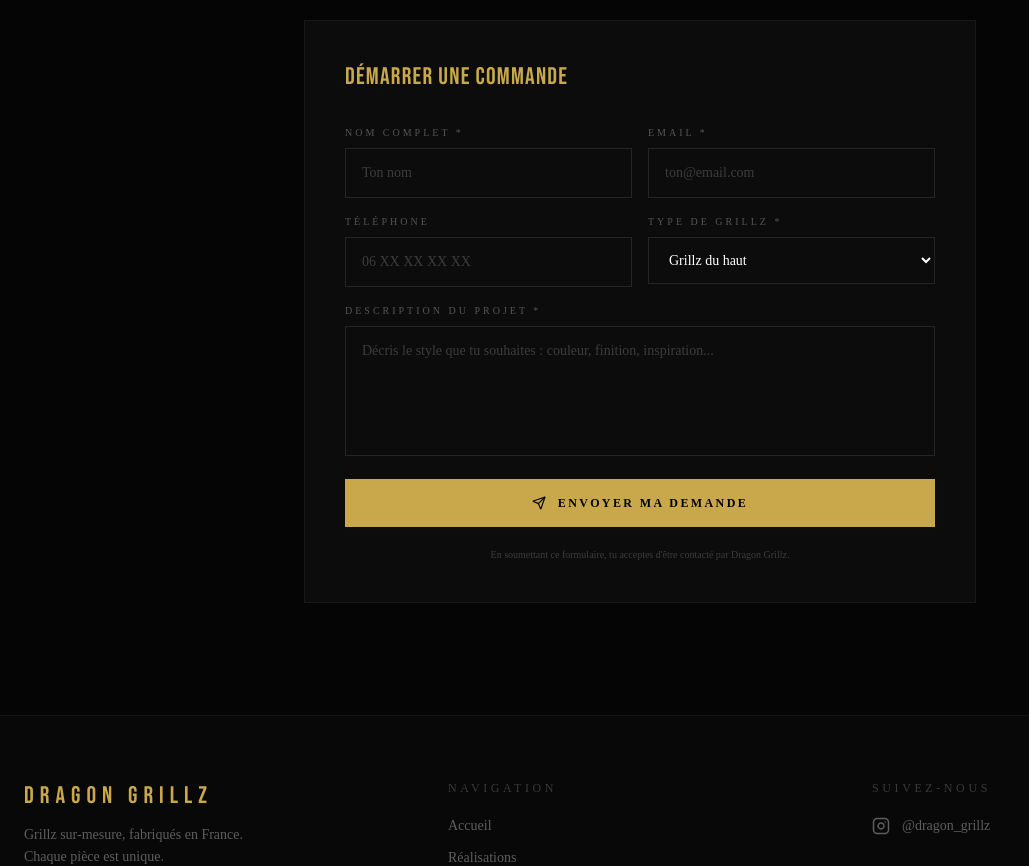
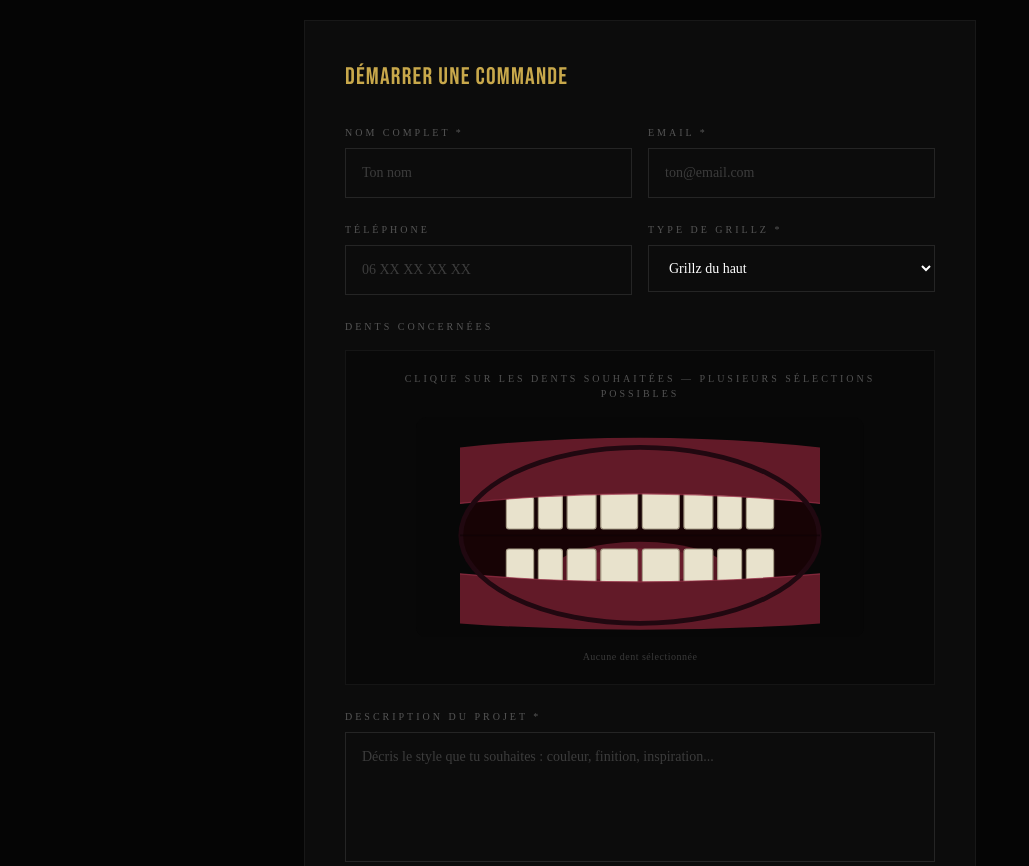
Before and after one commit to DVL15/dragon-grillz, a Next.js app: page /contact in a window 1280 px wide. Shown: the part 520-1386 px from the top of the page, without its empty margins (0-1029 px from the left). Built offline with nearby package versions, Linux system fonts and the light colour scheme.

Commit message:
add interactive tooth selector on contact form

```diff
--- a/app/api/contact/route.ts
+++ b/app/api/contact/route.ts
@@ -6,7 +6,7 @@ const resend = new Resend(process.env.RESEND_API_KEY)
 export async function POST(request: Request) {
   try {
     const body = await request.json()
-    const { name, email, phone, type, description } = body
+    const { name, email, phone, type, description, teeth } = body
 
     if (!name || !email || !description) {
       return NextResponse.json({ error: 'Champs manquants' }, { status: 400 })
@@ -37,6 +37,15 @@ export async function POST(request: Request) {
               <td style="padding: 12px 0; color: #888;">Type de Grillz</td>
               <td style="padding: 12px 0; color: #fff;">${type}</td>
             </tr>
+            <tr style="border-bottom: 1px solid #222;">
+              <td style="padding: 12px 0; color: #888; vertical-align: top;">Dents choisies</td>
+              <td style="padding: 12px 0; color: #fff; line-height: 1.8;">
+                ${Array.isArray(teeth) && teeth.length > 0
+                  ? teeth.map((t: string) => `<span style="display:inline-block; background:#1a1500; border:1px solid #C8A84B55; color:#C8A84B; font-size:11px; padding:2px 8px; margin:2px; border-radius:2px;">${t}</span>`).join('')
+                  : '<span style="color:#555">Non renseigné</span>'
+                }
+              </td>
+            </tr>
             <tr>
               <td style="padding: 12px 0; color: #888; vertical-align: top;">Description</td>
               <td style="padding: 12px 0; color: #fff; line-height: 1.6;">${description.replace(/\n/g, '<br/>')}</td>
--- a/app/contact/page.tsx
+++ b/app/contact/page.tsx
@@ -3,6 +3,7 @@
 import { motion } from 'framer-motion'
 import { Instagram, MapPin, Clock, Send, CheckCircle, AlertCircle } from 'lucide-react'
 import { useState } from 'react'
+import ToothSelector from '@/components/ToothSelector'
 
 type Status = 'idle' | 'loading' | 'success' | 'error'
 
@@ -15,6 +16,13 @@ export default function ContactPage() {
     type: 'Haut',
     description: '',
   })
+  const [selectedTeeth, setSelectedTeeth] = useState<string[]>([])
+
+  const toggleTooth = (id: string) => {
+    setSelectedTeeth((prev) =>
+      prev.includes(id) ? prev.filter((t) => t !== id) : [...prev, id]
+    )
+  }
 
   const handleChange = (
     e: React.ChangeEvent<HTMLInputElement | HTMLSelectElement | HTMLTextAreaElement>
@@ -30,12 +38,13 @@ export default function ContactPage() {
       const res = await fetch('/api/contact', {
         method: 'POST',
         headers: { 'Content-Type': 'application/json' },
-        body: JSON.stringify(form),
+        body: JSON.stringify({ ...form, teeth: selectedTeeth }),
       })
 
       if (res.ok) {
         setStatus('success')
         setForm({ name: '', email: '', phone: '', type: 'Haut', description: '' })
+        setSelectedTeeth([])
       } else {
         setStatus('error')
       }
@@ -137,7 +146,9 @@ export default function ContactPage() {
               </button>
             </motion.div>
           ) : (
-            <form onSubmit={handleSubmit} className="space-y-4">
+            <form onSubmit={handleSubmit} className="space-y-6">
+
+              {/* Nom + Email */}
               <div className="grid grid-cols-1 md:grid-cols-2 gap-4">
                 <div>
                   <label className="text-white/30 text-[10px] uppercase tracking-[0.3em] block mb-2">
@@ -168,6 +179,7 @@ export default function ContactPage() {
                 </div>
               </div>
 
+              {/* Téléphone + Type */}
               <div className="grid grid-cols-1 md:grid-cols-2 gap-4">
                 <div>
                   <label className="text-white/30 text-[10px] uppercase tracking-[0.3em] block mb-2">
@@ -198,6 +210,17 @@ export default function ContactPage() {
                 </div>
               </div>
 
+              {/* Sélecteur de dents */}
+              <div>
+                <label className="text-white/30 text-[10px] uppercase tracking-[0.3em] block mb-4">
+                  Dents concernées
+                </label>
+                <div className="border border-white/5 p-5 bg-[#080808]">
+                  <ToothSelector selected={selectedTeeth} onToggle={toggleTooth} />
+                </div>
+              </div>
+
+              {/* Description */}
               <div>
                 <label className="text-white/30 text-[10px] uppercase tracking-[0.3em] block mb-2">
                   Description du projet *
@@ -223,7 +246,7 @@ export default function ContactPage() {
               <button
                 type="submit"
                 disabled={status === 'loading'}
-                className="w-full flex items-center justify-center gap-3 bg-[#C8A84B] text-black font-semibold py-4 hover:bg-[#E8C96B] transition-colors text-xs tracking-[0.2em] uppercase disabled:opacity-50 disabled:cursor-not-allowed mt-2"
+                className="w-full flex items-center justify-center gap-3 bg-[#C8A84B] text-black font-semibold py-4 hover:bg-[#E8C96B] transition-colors text-xs tracking-[0.2em] uppercase disabled:opacity-50 disabled:cursor-not-allowed"
               >
                 {status === 'loading' ? (
                   <>
@@ -238,7 +261,7 @@ export default function ContactPage() {
                 )}
               </button>
 
-              <p className="text-white/20 text-[10px] text-center pt-1">
+              <p className="text-white/20 text-[10px] text-center">
                 En soumettant ce formulaire, tu acceptes d'être contacté par Dragon Grillz.
               </p>
             </form>
--- /dev/null
+++ b/components/ToothSelector.tsx
@@ -0,0 +1,184 @@
+'use client'
+
+import { useState } from 'react'
+
+interface ToothDef {
+  id: string
+  label: string
+  x: number
+  y: number
+  w: number
+  h: number
+}
+
+const UPPER: ToothDef[] = [
+  { id: 'ul_premolar', label: 'Prémolaire G sup.',   x: 113, y: 100, w: 34, h: 40 },
+  { id: 'ul_canine',   label: 'Canine G sup.',        x: 153, y: 86,  w: 30, h: 54 },
+  { id: 'ul_lateral',  label: 'Latérale G sup.',      x: 189, y: 80,  w: 36, h: 60 },
+  { id: 'ul_central',  label: 'Centrale G sup.',      x: 231, y: 72,  w: 46, h: 68 },
+  { id: 'ur_central',  label: 'Centrale D sup.',      x: 283, y: 72,  w: 46, h: 68 },
+  { id: 'ur_lateral',  label: 'Latérale D sup.',      x: 335, y: 80,  w: 36, h: 60 },
+  { id: 'ur_canine',   label: 'Canine D sup.',        x: 377, y: 86,  w: 30, h: 54 },
+  { id: 'ur_premolar', label: 'Prémolaire D sup.',    x: 413, y: 100, w: 34, h: 40 },
+]
+
+const LOWER: ToothDef[] = [
+  { id: 'll_premolar', label: 'Prémolaire G inf.',   x: 113, y: 165, w: 34, h: 40 },
+  { id: 'll_canine',   label: 'Canine G inf.',        x: 153, y: 165, w: 30, h: 54 },
+  { id: 'll_lateral',  label: 'Latérale G inf.',      x: 189, y: 165, w: 36, h: 60 },
+  { id: 'll_central',  label: 'Centrale G inf.',      x: 231, y: 165, w: 46, h: 68 },
+  { id: 'lr_central',  label: 'Centrale D inf.',      x: 283, y: 165, w: 46, h: 68 },
+  { id: 'lr_lateral',  label: 'Latérale D inf.',      x: 335, y: 165, w: 36, h: 60 },
+  { id: 'lr_canine',   label: 'Canine D inf.',        x: 377, y: 165, w: 30, h: 54 },
+  { id: 'lr_premolar', label: 'Prémolaire D inf.',    x: 413, y: 165, w: 34, h: 40 },
+]
+
+const ALL = [...UPPER, ...LOWER]
+
+export default function ToothSelector({
+  selected,
+  onToggle,
+}: {
+  selected: string[]
+  onToggle: (id: string) => void
+}) {
+  const [hovered, setHovered] = useState<string | null>(null)
+
+  const fill = (id: string) =>
+    selected.includes(id) ? '#C8A84B' : hovered === id ? '#f0ebd8' : '#e8e2cc'
+
+  const stroke = (id: string) =>
+    selected.includes(id) ? '#E8C96B' : hovered === id ? '#C8A84B' : '#a89e88'
+
+  const hoveredTooth = hovered ? ALL.find((t) => t.id === hovered) : null
+
+  return (
+    <div>
+      <p className="text-white/30 text-[10px] uppercase tracking-[0.3em] mb-4 text-center">
+        Clique sur les dents souhaitées — plusieurs sélections possibles
+      </p>
+
+      <svg
+        viewBox="0 0 560 276"
+        className="w-full max-w-md mx-auto block"
+        style={{ userSelect: 'none', touchAction: 'manipulation' }}
+        aria-label="Sélecteur de dents"
+      >
+        {/* Fond sombre */}
+        <rect width="560" height="276" fill="#070707" rx="14" />
+
+        {/* Cavité buccale */}
+        <ellipse cx="280" cy="148" rx="224" ry="110" fill="#170305" />
+
+        {/* Langue */}
+        <ellipse cx="280" cy="192" rx="108" ry="36" fill="#621a28" opacity="0.85" />
+        <ellipse cx="280" cy="186" rx="80" ry="22" fill="#7a2235" opacity="0.5" />
+
+        {/* Dents inférieures */}
+        {LOWER.map((t) => (
+          <g
+            key={t.id}
+            onClick={() => onToggle(t.id)}
+            onMouseEnter={() => setHovered(t.id)}
+            onMouseLeave={() => setHovered(null)}
+            style={{ cursor: 'pointer' }}
+          >
+            <rect
+              x={t.x} y={t.y} width={t.w} height={t.h}
+              rx={3}
+              fill={fill(t.id)}
+              stroke={stroke(t.id)}
+              strokeWidth="1.5"
+            />
+            {selected.includes(t.id) && (
+              <rect
+                x={t.x + 5} y={t.y + t.h - 13}
+                width={t.w - 10} height={5}
+                rx={2} fill="#fff" opacity="0.22"
+              />
+            )}
+          </g>
+        ))}
+
+        {/* Dents supérieures */}
+        {UPPER.map((t) => (
+          <g
+            key={t.id}
+            onClick={() => onToggle(t.id)}
+            onMouseEnter={() => setHovered(t.id)}
+            onMouseLeave={() => setHovered(null)}
+            style={{ cursor: 'pointer' }}
+          >
+            <rect
+              x={t.x} y={t.y} width={t.w} height={t.h}
+              rx={3}
+              fill={fill(t.id)}
+              stroke={stroke(t.id)}
+              strokeWidth="1.5"
+            />
+            {selected.includes(t.id) && (
+              <rect
+                x={t.x + 5} y={t.y + 5}
+                width={t.w - 10} height={5}
+                rx={2} fill="#fff" opacity="0.22"
+              />
+            )}
+          </g>
+        ))}
+
+        {/* Gencive supérieure (cache les racines) */}
+        <path d="M 55,38 Q 280,14 505,38 L 505,108 Q 280,84 55,108 Z" fill="#621a28" />
+        <path d="M 55,108 Q 280,84 505,108" fill="none" stroke="#9a3048" strokeWidth="1.5" opacity="0.7" />
+
+        {/* Gencive inférieure (cache les racines) */}
+        <path d="M 55,196 Q 280,216 505,196 L 505,258 Q 280,274 55,258 Z" fill="#621a28" />
+        <path d="M 55,196 Q 280,216 505,196" fill="none" stroke="#9a3048" strokeWidth="1.5" opacity="0.7" />
+
+        {/* Bordure de bouche */}
+        <ellipse cx="280" cy="148" rx="224" ry="110" fill="none" stroke="#200810" strokeWidth="6" />
+
+        {/* Lèvre du milieu (ligne de fermeture) */}
+        <line x1="55" y1="148" x2="505" y2="148" stroke="#0e0205" strokeWidth="2" opacity="0.6" />
+
+        {/* Label dent survolée */}
+        {hoveredTooth && (
+          <text
+            x="280" y="270"
+            textAnchor="middle"
+            fill="#C8A84B"
+            fontSize="11"
+            fontFamily="system-ui, sans-serif"
+            letterSpacing="1"
+          >
+            {hoveredTooth.label}
+          </text>
+        )}
+      </svg>
+
+      {/* Tags dents sélectionnées */}
+      {selected.length > 0 && (
+        <div className="mt-4 flex flex-wrap gap-2 justify-center">
+          {selected.map((id) => {
+            const tooth = ALL.find((t) => t.id === id)
+            return tooth ? (
+              <button
+                key={id}
+                type="button"
+                onClick={() => onToggle(id)}
+                className="text-[10px] tracking-wider uppercase bg-[#C8A84B]/10 border border-[#C8A84B]/30 text-[#C8A84B] px-3 py-1 hover:bg-[#C8A84B]/20 transition-colors"
+              >
+                {tooth.label} ×
+              </button>
+            ) : null
+          })}
+        </div>
+      )}
+
+      {selected.length === 0 && (
+        <p className="text-white/20 text-[10px] text-center mt-3 tracking-wider">
+          Aucune dent sélectionnée
+        </p>
+      )}
+    </div>
+  )
+}
```
